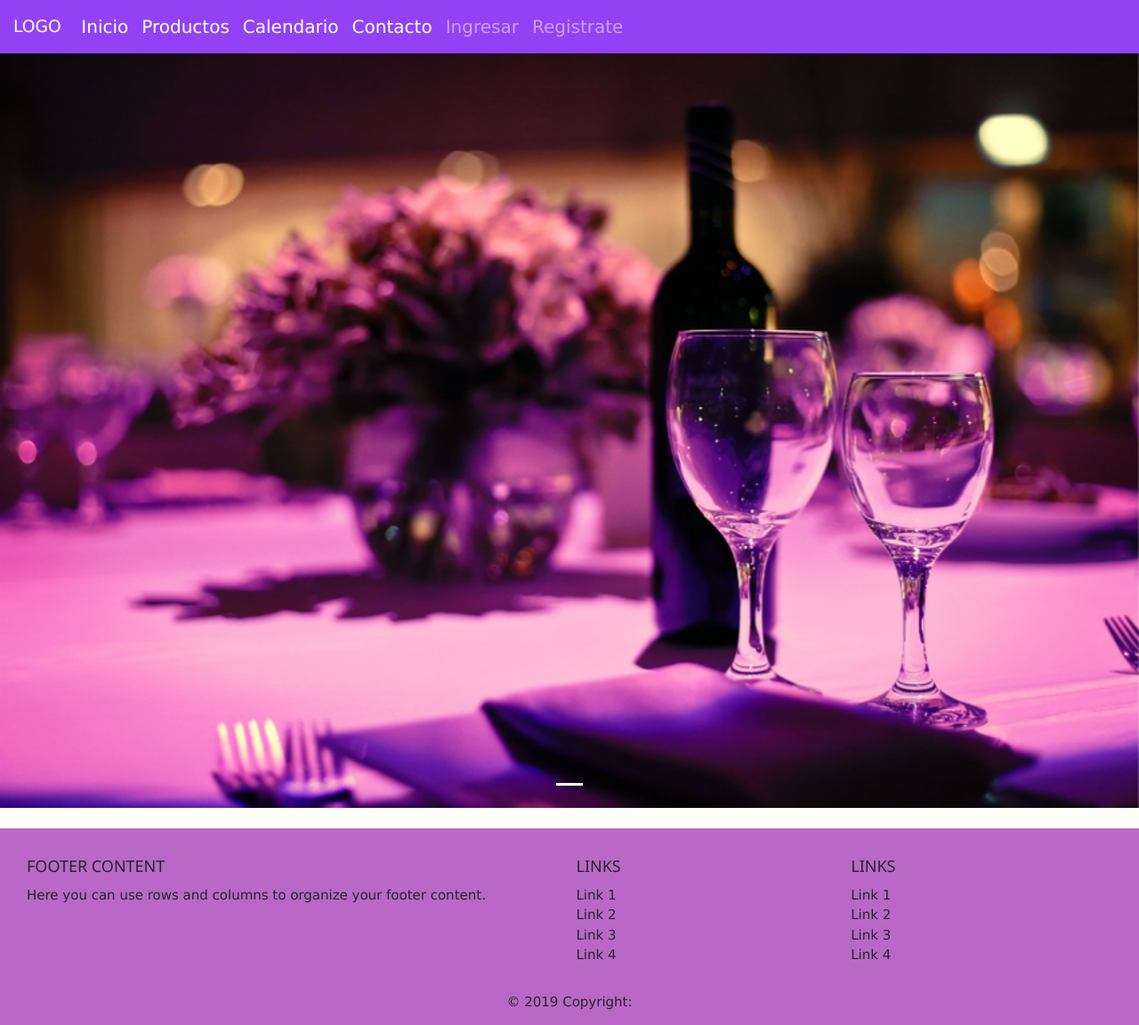
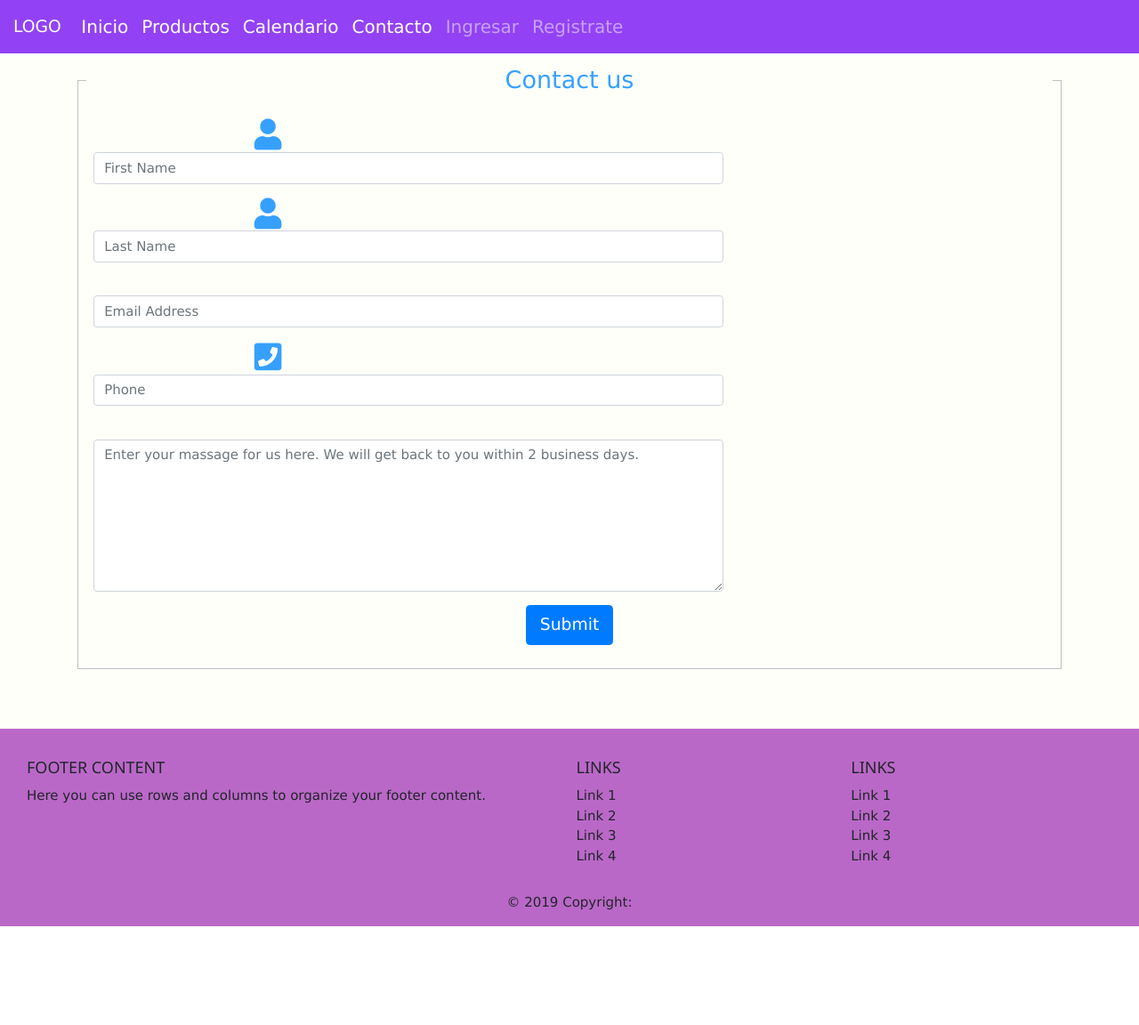
Before and after one commit to Patridiazr/PlusEvents, a Django app: page /contacto/ in a window 1280 px wide. Shown: the whole page at 89% size. After the commit the page ends 1041 px from the top, so only its background shows below. Run offline with Django 3.2, Linux system fonts and the light colour scheme; some libraries are stand-ins or nearby versions.

Commit message:
form contacto

```diff
--- a/registro/static/css/estilo.css
+++ b/registro/static/css/estilo.css
@@ -64,3 +64,15 @@ position: -ms-page;
 .carta {
   margin-left: 20px !important;
 }
+
+/* CONTACTO */
+.header {
+  color: #36A0FF;
+  font-size: 27px;
+  padding: 10px;
+}
+
+.bigicon {
+  font-size: 35px;
+  color: #36A0FF;
+}
--- a/registro/templates/Contacto.html
+++ b/registro/templates/Contacto.html
@@ -53,21 +53,62 @@
           </ul>
         </div>
       </nav>
+      <div class="container">
+        <div class="row">
+            <div class="col-md-12">
+                <div class="well well-sm">
+                    <form class="form-horizontal" method="post">
+                        <fieldset>
+                            <legend class="text-center header">Contact us</legend>
 
-      <!--Carrusel-->
-      <div id="carouselExampleIndicators" class="carousel slide" data-ride="carousel">
-            <ol class="carousel-indicators">
-              <li data-target="#carouselExampleIndicators" data-slide-to="0" class="active"></li>
-            </ol>
-            <div class="carousel-inner">
-              <div class="carousel-item active">
-                <img class="d-block w-100 center-crop" src="{% static './imagenes/eventossociales.jpg' %}" alt="First slide" width="200px"  >
-                <div class="carousel-caption d-none d-md-block">
+                            <div class="form-group">
+                                <span class="col-md-1 col-md-offset-2 text-center"><i class="fa fa-user bigicon"></i></span>
+                                <div class="col-md-8">
+                                    <input id="fname" name="name" type="text" placeholder="First Name" class="form-control">
+                                </div>
+                            </div>
+                            <div class="form-group">
+                                <span class="col-md-1 col-md-offset-2 text-center"><i class="fa fa-user bigicon"></i></span>
+                                <div class="col-md-8">
+                                    <input id="lname" name="name" type="text" placeholder="Last Name" class="form-control">
+                                </div>
+                            </div>
+
+                            <div class="form-group">
+                                <span class="col-md-1 col-md-offset-2 text-center"><i class="fa fa-envelope-o bigicon"></i></span>
+                                <div class="col-md-8">
+                                    <input id="email" name="email" type="text" placeholder="Email Address" class="form-control">
+                                </div>
+                            </div>
+
+                            <div class="form-group">
+                                <span class="col-md-1 col-md-offset-2 text-center"><i class="fa fa-phone-square bigicon"></i></span>
+                                <div class="col-md-8">
+                                    <input id="phone" name="phone" type="text" placeholder="Phone" class="form-control">
+                                </div>
+                            </div>
+
+                            <div class="form-group">
+                                <span class="col-md-1 col-md-offset-2 text-center"><i class="fa fa-pencil-square-o bigicon"></i></span>
+                                <div class="col-md-8">
+                                    <textarea class="form-control" id="message" name="message" placeholder="Enter your massage for us here. We will get back to you within 2 business days." rows="7"></textarea>
+                                </div>
+                            </div>
+
+                            <div class="form-group">
+                                <div class="col-md-12 text-center">
+                                    <button type="submit" class="btn btn-primary btn-lg">Submit</button>
+                                </div>
+                            </div>
+                        </fieldset>
+                    </form>
                 </div>
-              </div>
             </div>
-          </div>
-          <br>
+        </div>
+    </div>
+      <br><br><br>
+
+
 <!-- Footer -->
 <footer class="page-footer pt-4 footer">
 
```
Also changed, not shown: registro/templates/Calendario.html (+3 -14 lines), db.sqlite3, 1 other file.
